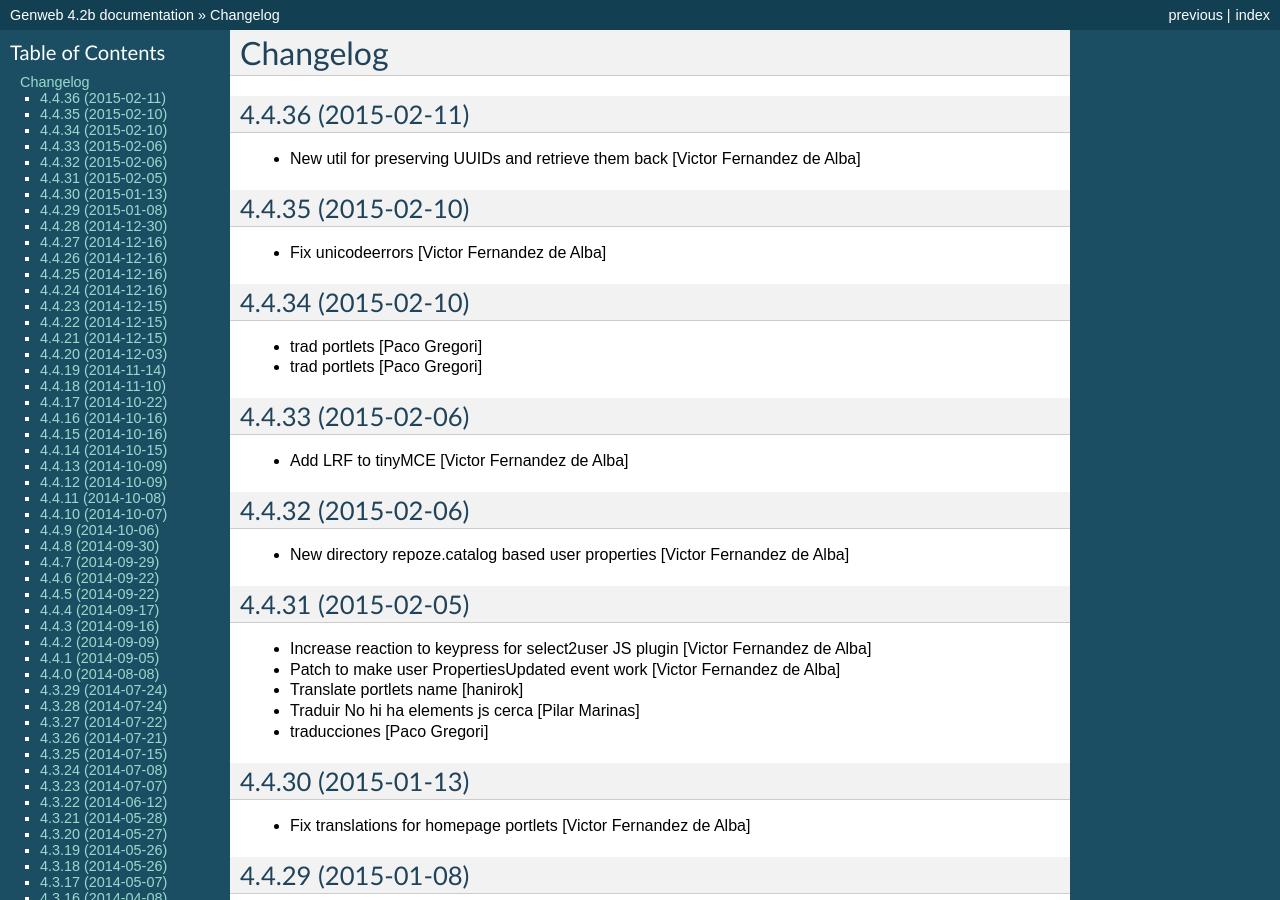
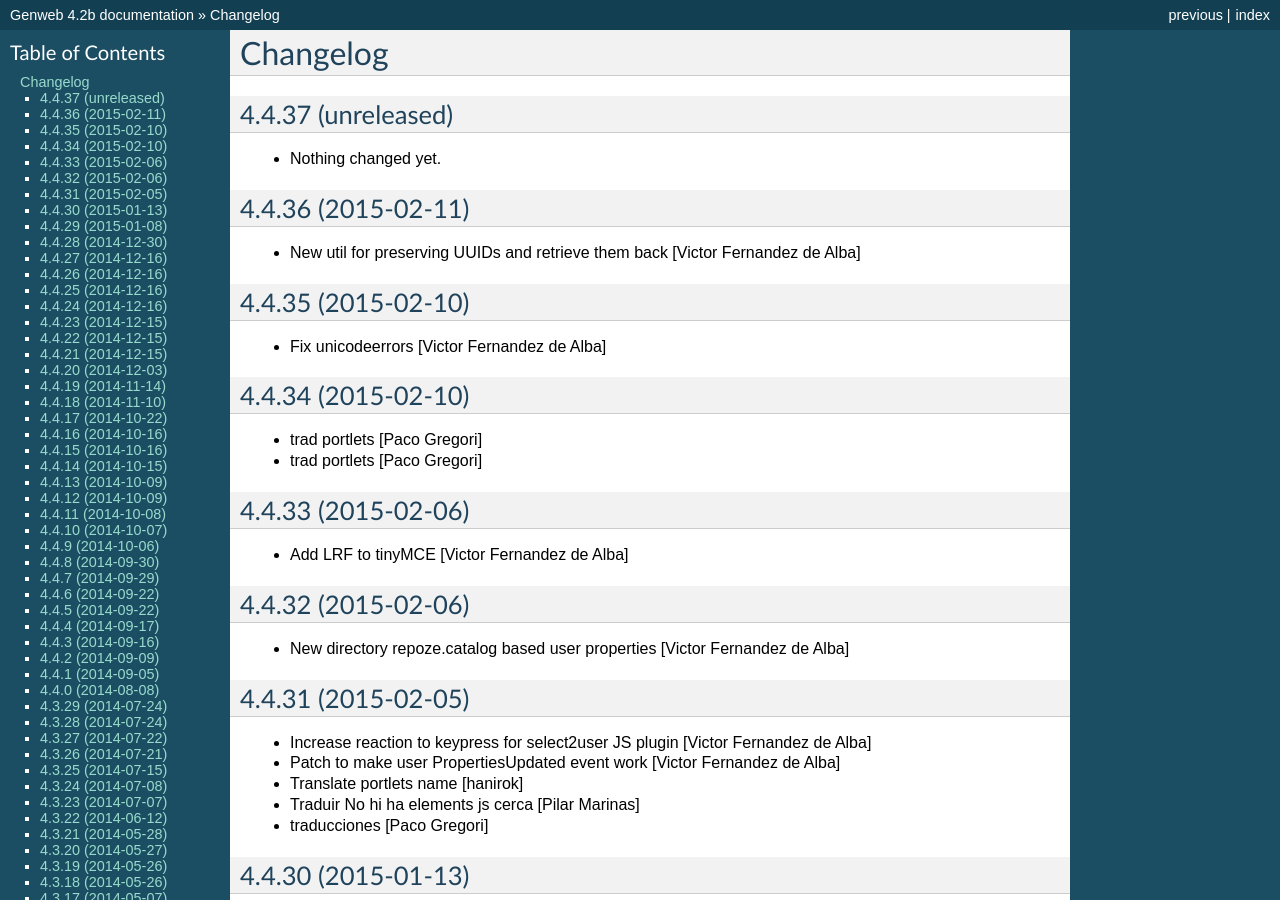
Before and after one commit to UPCnet/genweb.core, a Sphinx documentation site: the page built from docs/HISTORY.rst, in a window 1280 px wide and 900 px high. Built offline with Sphinx 7.4.7, drawn with Linux system fonts in a browser that asks for light colours.

Commit message:
Back to development: 4.4.37

```diff
--- a/docs/HISTORY.rst
+++ b/docs/HISTORY.rst
@@ -1,5 +1,11 @@
 Changelog
 =========
+
+4.4.37 (unreleased)
+-------------------
+
+- Nothing changed yet.
+
 
 4.4.36 (2015-02-11)
 -------------------
--- a/setup.py
+++ b/setup.py
@@ -1,7 +1,7 @@
 from setuptools import setup, find_packages
 import os
 
-version = '4.4.36'
+version = '4.4.37.dev0'
 
 README = open("README.rst").read()
 HISTORY = open(os.path.join("docs", "HISTORY.rst")).read()
```
